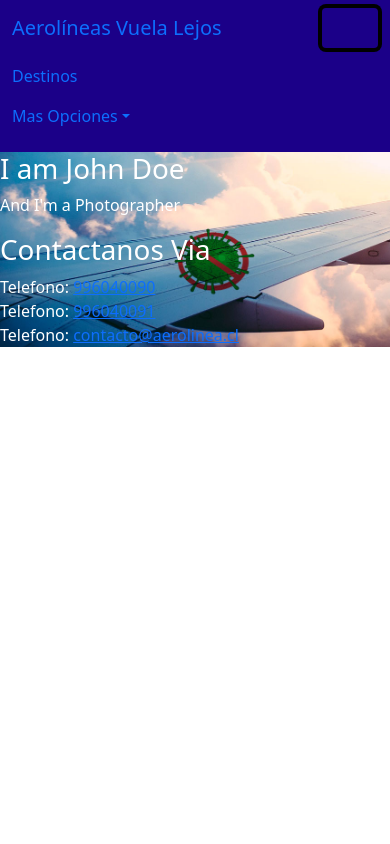
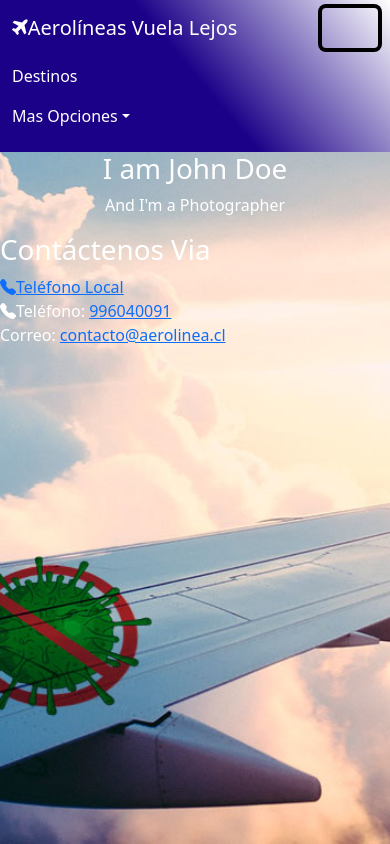
Before and after one commit to waflex/EPE1_Fly-Away, a plain HTML site: page Index.html in a window 390 px wide. Both pictures are taken after a click on the button "Toggle navigation". Drawn offline with nearby package versions, Linux system fonts and the light colour scheme.

Commit message:
Minor Changes
Still working on background and trying to make an style for the whole page

```diff
--- a/Index.html
+++ b/Index.html
@@ -2,45 +2,49 @@
 <html lang="en">
 
 <head>
-    <meta charset="UTF-8">
-    <meta http-equiv="X-UA-Compatible" content="IE=edge">
-    <meta name="viewport" content="width=device-width, initial-scale=1.0">
+    <meta charset="UTF-8" />
+    <meta http-equiv="X-UA-Compatible" content="IE=edge" />
+    <meta name="viewport" content="width=device-width, initial-scale=1.0" />
     <title>Aerolíneas Vuela Lejos</title>
-    <!-- bootstrap -->
+    <!--inicio bootstrap -->
     <!-- css -->
-    <link href="https://cdn.jsdelivr.net/npm/bootstrap@5.1.3/dist/css/bootstrap.min.css" rel="stylesheet" integrity="sha384-1BmE4kWBq78iYhFldvKuhfTAU6auU8tT94WrHftjDbrCEXSU1oBoqyl2QvZ6jIW3" crossorigin="anonymous">
+    <link href="https://cdn.jsdelivr.net/npm/bootstrap@5.1.3/dist/css/bootstrap.min.css" rel="stylesheet" integrity="sha384-1BmE4kWBq78iYhFldvKuhfTAU6auU8tT94WrHftjDbrCEXSU1oBoqyl2QvZ6jIW3" crossorigin="anonymous" />
     <!-- js -->
     <script src="https://cdn.jsdelivr.net/npm/@popperjs/core@2.10.2/dist/umd/popper.min.js" integrity="sha384-7+zCNj/IqJ95wo16oMtfsKbZ9ccEh31eOz1HGyDuCQ6wgnyJNSYdrPa03rtR1zdB" crossorigin="anonymous"></script>
     <script src="https://cdn.jsdelivr.net/npm/bootstrap@5.1.3/dist/js/bootstrap.min.js" integrity="sha384-QJHtvGhmr9XOIpI6YVutG+2QOK9T+ZnN4kzFN1RtK3zEFEIsxhlmWl5/YESvpZ13" crossorigin="anonymous"></script>
-
+    <!-- cdn -->
+    <link rel="stylesheet" href="https://cdn.jsdelivr.net/npm/bootstrap-icons@1.8.1/font/bootstrap-icons.css">
+    <!-- fin bootstrap -->
+    <!-- fontawesome -->
+    <link rel="stylesheet" href="https://cdnjs.cloudflare.com/ajax/libs/font-awesome/4.7.0/css/font-awesome.min.css" />
     <!-- Custom css -->
-    <link rel="stylesheet" href="css/Styles.css">
-
+    <link rel="stylesheet" href="css/Styles.css" />
 </head>
 
 <body>
     <header>
-        <nav class="navbar navbar-expand-lg">
+        <nav class="navbar navbar-banner navbar-expand-md">
             <div class="container-fluid">
-                <a class="navbar-brand" href="#">Aerolíneas Vuela Lejos</a>
+                <a class="navbar-brand" href="javascript:void(0)"><i class="fa fa-plane"></i>Aerolíneas Vuela Lejos</a>
                 <button class="navbar-toggler" type="button" data-bs-toggle="collapse" data-bs-target="#navbarScroll" aria-controls="navbarScroll" aria-expanded="false" aria-label="Toggle navigation">
                     <span class="navbar-toggler-icon"></span>
                 </button>
                 <div class="collapse navbar-collapse" id="navbarScroll">
                     <div class="ms-auto me-5">
-                        <ul class="navbar-nav me-auto my-2 my-lg-0 navbar-nav-scroll" style="--bs-scroll-height: 100px;">
-                            <li class="nav-item">
-                            </li>
+                        <ul class="navbar-nav me-auto my-2 my-lg-0 navbar-nav-scroll" style="--bs-scroll-height: 100px">
+                            <li class="nav-item"></li>
                             <li class="nav-item">
                                 <a class="nav-link" href="#">Destinos</a>
                             </li>
                             <li class="nav-item dropdown">
                                 <a class="nav-link dropdown-toggle" href="#" id="navbarScrollingDropdown" role="button" data-bs-toggle="dropdown" aria-expanded="false">Mas Opciones</a>
                                 <ul class="dropdown-menu" aria-labelledby="navbarScrollingDropdown">
-                                    <li><a class="dropdown-item" href="#">Hoteles </a></li>
-                                    <li><a class="dropdown-item" href="#">Preguntas Frecuentes</a></li>
+                                    <li><a class="dropdown-item" href="#">Hoteles</a></li>
                                     <li>
-                                        <hr class="dropdown-divider">
+                                        <a class="dropdown-item" href="#">Preguntas Frecuentes</a>
+                                    </li>
+                                    <li>
+                                        <hr class="dropdown-divider" />
                                     </li>
                                     <li><a class="dropdown-item" href="#">Contacto</a></li>
                                 </ul>
@@ -54,26 +58,28 @@
     <main>
         <div class="bg-image"></div>
 
-        <div class="bg-text">
+        <div class="text-center mt-lg-5 mt-md-3 mt-sm-5 p-sm-auto">
             <h1>I am John Doe</h1>
             <p>And I'm a Photographer</p>
         </div>
+        <div class="my-sm-5 p-sm-5">
             <div itemscope itemtype="https://schema.org/LocalBusiness">
-            <h1 itemprop="name">Contactanos Via</h1>
-            Telefono: <span itemprop="telephone"><a href="tel:996040090 ">
-                996040090 </a></span>
+                <h1 itemprop="name">Contáctenos Via</h1>
+
+                <span class="Links" itemprop="telephone"><a href="tel:996040090"><i class="bi bi-telephone-fill"></i>Teléfono Local</a></span>
             </div>
             <div itemscope itemtype="https://schema.org/LocalBusiness">
-            Telefono: <span itemprop="telephone"><a href="tel:996040091  ">
-                996040091  </a></span>
+                <i class="bi bi-telephone-fill"></i>Teléfono:
+                <span itemprop="telephone"><a href="tel:996040091"> 996040091 </a></span>
             </div>
             <div itemscope itemtype="https://schema.org/LocalBusiness">
-            Telefono: <span itemprop="email"><a href="mailto:contacto@aerolinea.cl">
-                contacto@aerolinea.cl   </a></span>
+                Correo:
+                <span itemprop="email"><a href="mailto:contacto@aerolinea.cl">
+                    contacto@aerolinea.cl
+                </a></span>
+            </div>
         </div>
     </main>
-
-
 </body>
 
 </html>
--- a/css/Styles.css
+++ b/css/Styles.css
@@ -6,6 +6,41 @@ body {
 }
 
 nav {
-    background-color: #1b0088;
+    background: #1b0088;
+    background: linear-gradient(50deg, #1b0088 50%, #ffffff 100%);
+}
+
+nav a {
+    color: white;
+}
+
+.navbar-banner .nav-link {
+    color: white;
+}
+
+.navbar-banner .dropdown-menu {
+    background: rgba(255, 255, 255, 0);
+    border: 0px;
+    border-radius: .5px;
+    margin-top: 10px;
+    position: inherit;
+}
+
+.navbar-banner .dropdown-item {
     color: #ffffff;
 }
+
+.navbar-banner .dropdown-item:hover {
+    background-color: #1b00884d;
+}
+
+.links a:link {
+    text-decoration: none;
+}
+
+@media (max-width:420px) {
+    body {
+        background-attachment: fixed;
+        background-position: center;
+    }
+}
```
Lines whose indentation alone changed are shown as unchanged.
